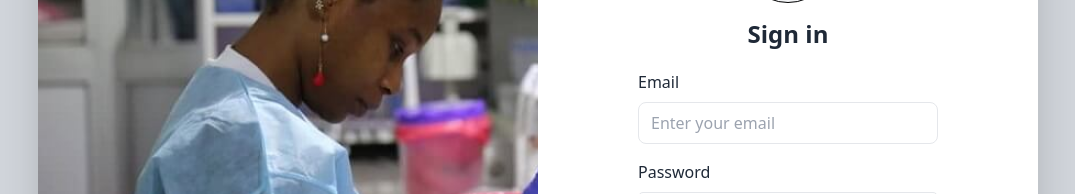
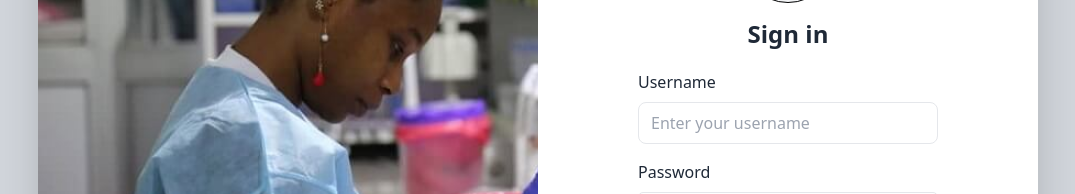
Before and after one commit to Involut6/eva-app, a Vue app: page /login in a window 1280 px wide. Shown: the part 283-477 px from the top of the page, without its empty margins (102-1177 px from the left). Built offline with nearby package versions, Linux system fonts and the light colour scheme.

Commit message:
username

```diff
--- a/src/views/LoginView.vue
+++ b/src/views/LoginView.vue
@@ -10,8 +10,8 @@
          <p class="font-semibold text-2xl text-gray-800">Sign in</p>
          <div class="h-fit mt-5">
         <div class="mb-4">
-          <p class="text-gray-800 flex justity-start">Email</p>
-         <input placeholder="Enter your email" class="block focus:outline-none w-full px-3 py-2 border mt-2 mb-4 rounded-lg" />
+          <p class="text-gray-800 flex justity-start">Username</p>
+         <input placeholder="Enter your username" class="block focus:outline-none w-full px-3 py-2 border mt-2 mb-4 rounded-lg" />
         </div>
 
         <div class="mb-4">
```
